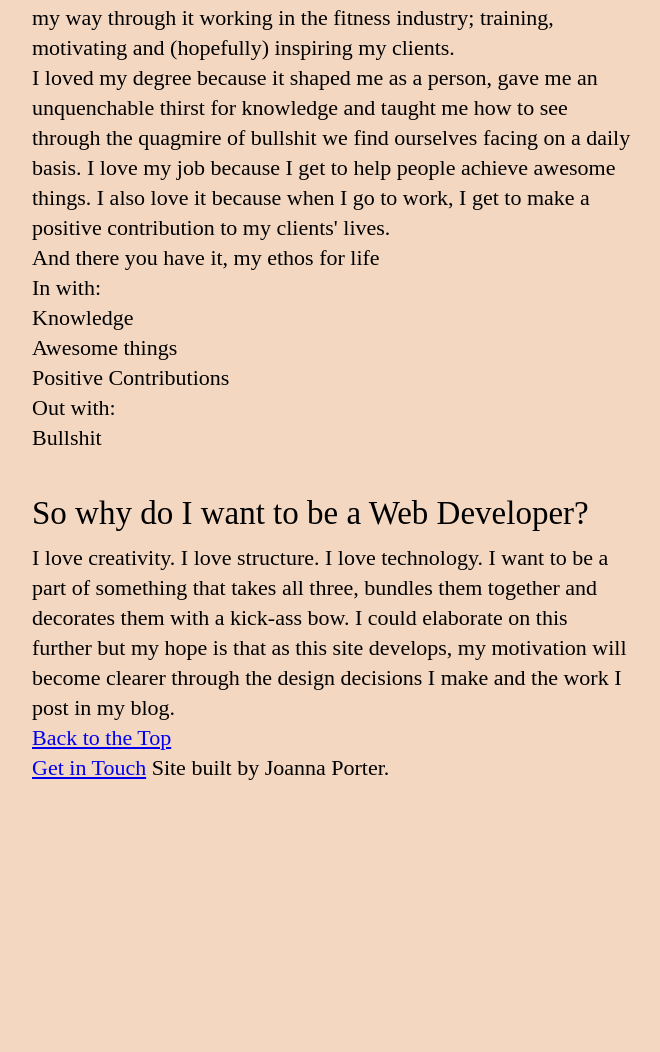
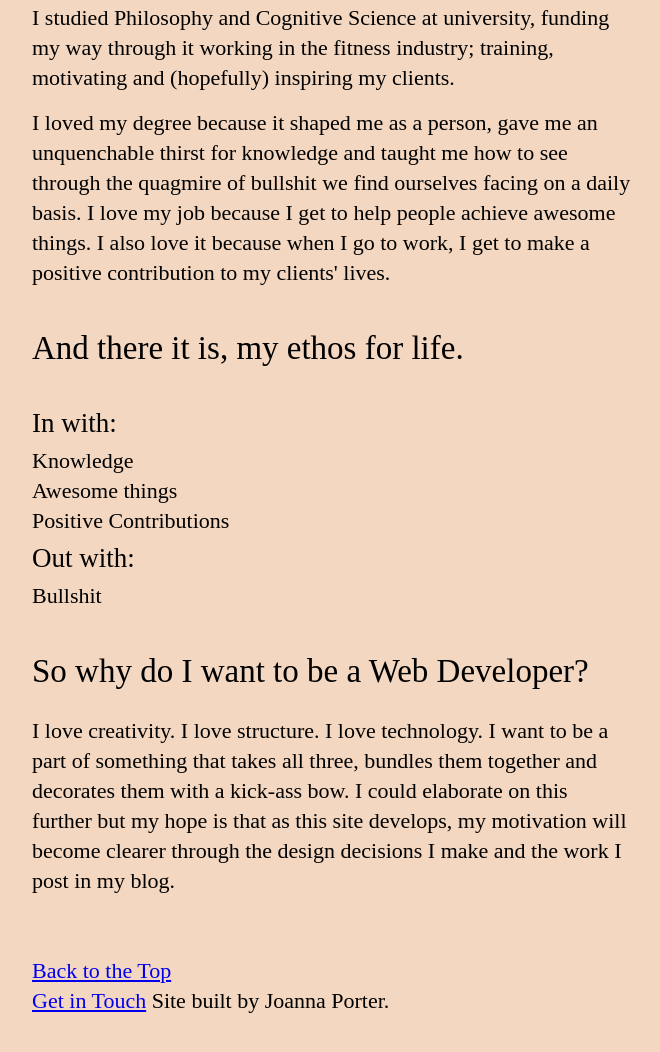
Before and after one commit to jo-porter/jo-porter, a plain HTML site: page about.html in a window 1280 px wide. Shown: the part 492-1544 px from the top of the page, without its empty margins (316-976 px from the left). Before the commit the page ends 1335 px from the top, so only its background shows below. Drawn offline with Linux system fonts and the light colour scheme; a web font is replaced by a local one.

```diff
--- a/about.html
+++ b/about.html
@@ -29,13 +29,13 @@
 
 	<p>I studied Philosophy and Cognitive Science at university, funding my way through it working in the fitness industry; training, motivating and (hopefully) inspiring my clients.</p>
 
-	 <p>I loved my degree because it shaped me as a person, gave me an <strong>unquenchable thirst for knowledge</strong> and taught me how to <strong>see through the quagmire of bullshit</strong> we find ourselves facing on a daily basis. I love my job because I get to <strong>help people achieve awesome things</strong>. I also love it because when I go to work, I get to <strong>make a positive contribution</strong> to my clients' lives.</p>
+	<p>I loved my degree because it shaped me as a person, gave me an <strong>unquenchable thirst for knowledge</strong> and taught me how to <strong>see through the quagmire of bullshit</strong> we find ourselves facing on a daily basis. I love my job because I get to <strong>help people achieve awesome things</strong>. I also love it because when I go to work, I get to <strong>make a positive contribution</strong> to my clients' lives.</p>
 
 </div>
 
-<h3>And there you have it, my ethos for life<h3>
+<h2>And there it is, my ethos for life.<h2>
 
-<h4>In with:</h4>
+<h3>In with:</h3>
 
 	<ul>
 		<li>Knowledge</li>
@@ -43,7 +43,7 @@
 		<li>Positive Contributions</li>
 	</ul>
 
-<h4>Out with:</h4>
+<h3>Out with:</h3>
 	<ul>
 		<li>Bullshit</li>
 	</ul>
@@ -59,11 +59,10 @@
 
 </div>
 
-<div class='footer'>
-
+<footer>
 			<a href='about.html'>Back to the Top</a><br>
 			<a href='mailto:jcep@hotmail.co.uk'>Get in Touch</a>
 	        <span class='by'>Site built by Joanna Porter.</span>
-</div>
+</footer>
 
 </body>
--- a/style.css
+++ b/style.css
@@ -1,4 +1,4 @@
-/**{
+*/*{
    border: 1px solid red !important;
 }*/
 body
@@ -29,6 +29,12 @@ h2
 	line-height: 60px;
 	margin-top:30px;
 }
+h3
+{
+	font-size:27px;
+	margin-top:7.5px;
+	margin-bottom:7.5px;
+}
 footer
 {
 	margin-top: 60px;
@@ -37,8 +43,8 @@ img.jo-face
 {
 	max-height:240px;
 	float:right;
-	margin-top: 30px;
-	padding: 7.5px
+	/*margin-top: 30px; */
+/*	padding: 7.5px*/
 }
 img.mail
 {
@@ -48,3 +54,11 @@ img.twit
 {
 	max-height: 45px;
 }
+p
+{
+	margin-top:15px;
+}
+img.bones
+{
+	max-width: 300px;
+}
```
Also changed, not shown: Fun.html (+2 -2 lines), contact.html (+0 -1 lines), handheld.html (+8 -5 lines), index.html (+10 -9 lines), writing.html (+2 -3 lines).
